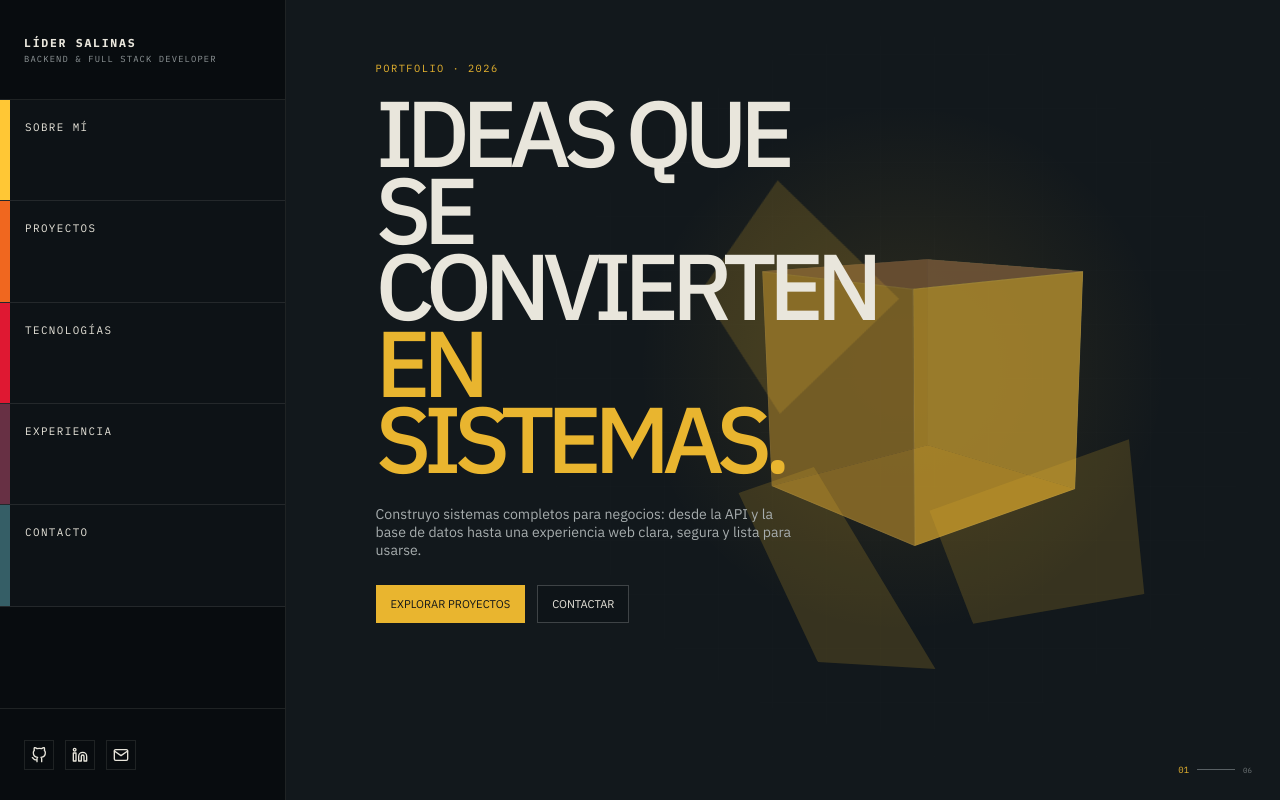
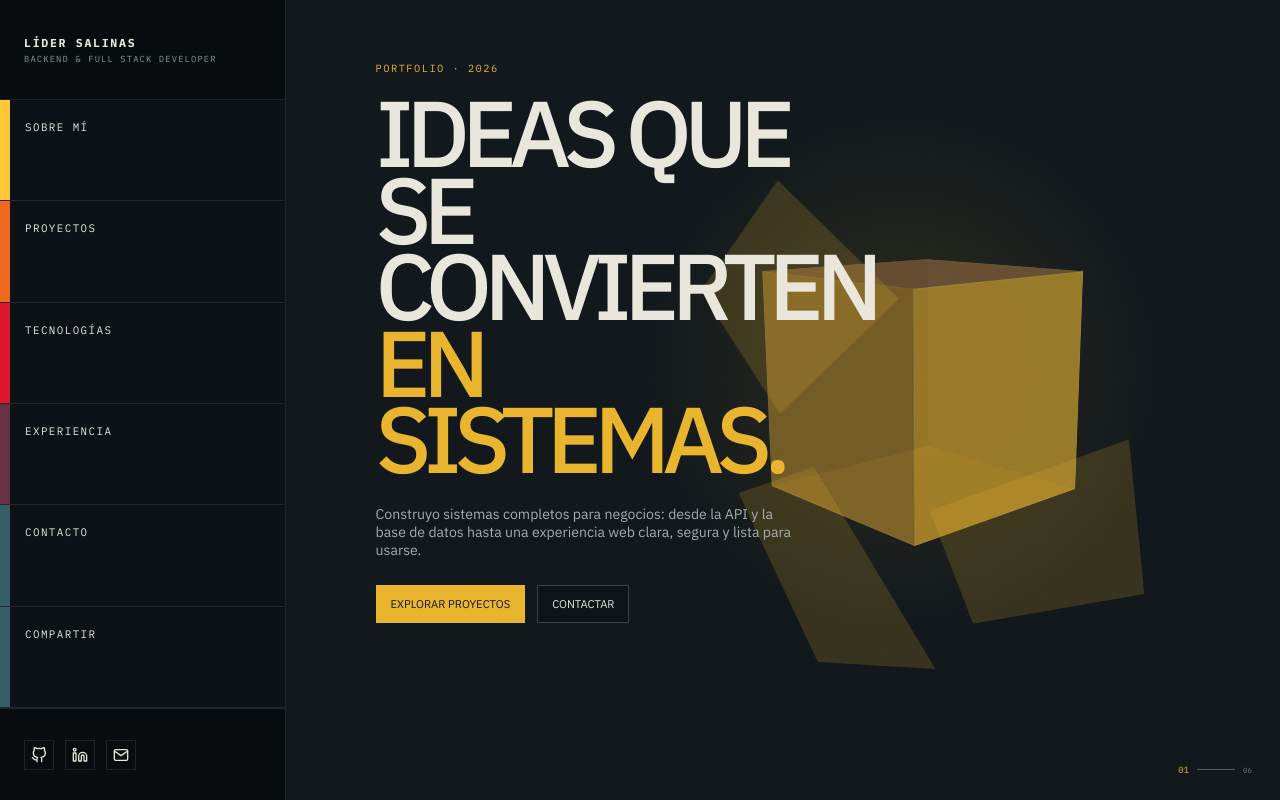
Before and after one commit to LiderSalinas/portfolio-lider-web, a Next.js app: page / in a window 1280 px wide. Built offline with nearby package versions, Linux system fonts and the light colour scheme.

Commit message:
Build contact card and portfolio sharing

```diff
--- a/src/components/ImmersivePortfolio.tsx
+++ b/src/components/ImmersivePortfolio.tsx
@@ -2,7 +2,7 @@
 
 import Image from "next/image";
 import { useEffect, useMemo, useState } from "react";
-import { FiArrowUpRight, FiGithub, FiLinkedin, FiMail } from "react-icons/fi";
+import { FiArrowUpRight, FiGithub, FiLinkedin, FiMail, FiMapPin } from "react-icons/fi";
 import { experience, profile, projects, skillGroups } from "@/data/portfolio";
 
 const scenes = [
@@ -30,6 +30,12 @@ export default function ImmersivePortfolio() {
     window.history.replaceState(null, "", "#" + id);
   };
 
+  const sharePortfolio = async () => {
+    const shareData = { title: "Portfolio de Líder Salinas", text: "Backend & Full Stack Developer", url: window.location.origin };
+    if (navigator.share) await navigator.share(shareData);
+    else await navigator.clipboard.writeText(window.location.origin);
+  };
+
   return <main className="immersive-shell" style={{ "--scene-accent": current.accent } as React.CSSProperties}>
     <aside className="side-panel">
       <button className="identity" onClick={() => selectScene("inicio")} aria-label="Ir al inicio">
@@ -38,6 +44,7 @@ export default function ImmersivePortfolio() {
       </button>
       <nav className="scene-nav" aria-label="Secciones del portfolio">
         {scenes.slice(1).map((scene) => <button key={scene.id} className={active === scene.id ? "active" : ""} style={{ "--item-accent": scene.accent } as React.CSSProperties} onClick={() => selectScene(scene.id)} aria-current={active === scene.id ? "page" : undefined}><i aria-hidden="true" /><span>{scene.label}</span></button>)}
+        <button className="share-nav" style={{ "--item-accent": "#355e66" } as React.CSSProperties} onClick={sharePortfolio}><i aria-hidden="true" /><span>Compartir</span></button>
       </nav>
       <div className="side-socials">
         <a href={profile.github} target="_blank" rel="noopener noreferrer" aria-label="GitHub"><FiGithub /></a>
@@ -88,5 +95,5 @@ function ExperienceScene() {
 }
 
 function ContactScene() {
-  return <div className="contact-scene"><div className="scene-heading"><span>05 / HABLEMOS</span><h2>Contacto</h2></div><p>¿Tenés un proyecto, una oportunidad remota o un proceso que necesita una mejor solución?</p><h3>Construyamos algo útil.</h3><div><a href={"mailto:" + profile.email}><FiMail /> {profile.email}</a><a href={profile.linkedin} target="_blank" rel="noopener noreferrer"><FiLinkedin /> LinkedIn <FiArrowUpRight /></a></div></div>;
+  return <div className="contact-scene"><div className="contact-card-stage"><article className="contact-card"><div className="contact-card-screen"><div className="contact-mark" aria-hidden="true"><i /><i /><i /></div></div><h2>{profile.nombre}</h2><p>{profile.rol}</p><div className="contact-card-details"><a href={"mailto:" + profile.email}><span><FiMail /> Correo electrónico</span><strong>{profile.email}</strong></a><a href={profile.linkedin} target="_blank" rel="noopener noreferrer"><span><FiLinkedin /> LinkedIn</span><strong>Ver perfil <FiArrowUpRight /></strong></a><div><span><FiMapPin /> Ubicación</span><strong>{profile.ubicacion} · Remoto</strong></div></div><footer>Disponible para nuevos proyectos</footer></article></div></div>;
 }
```
